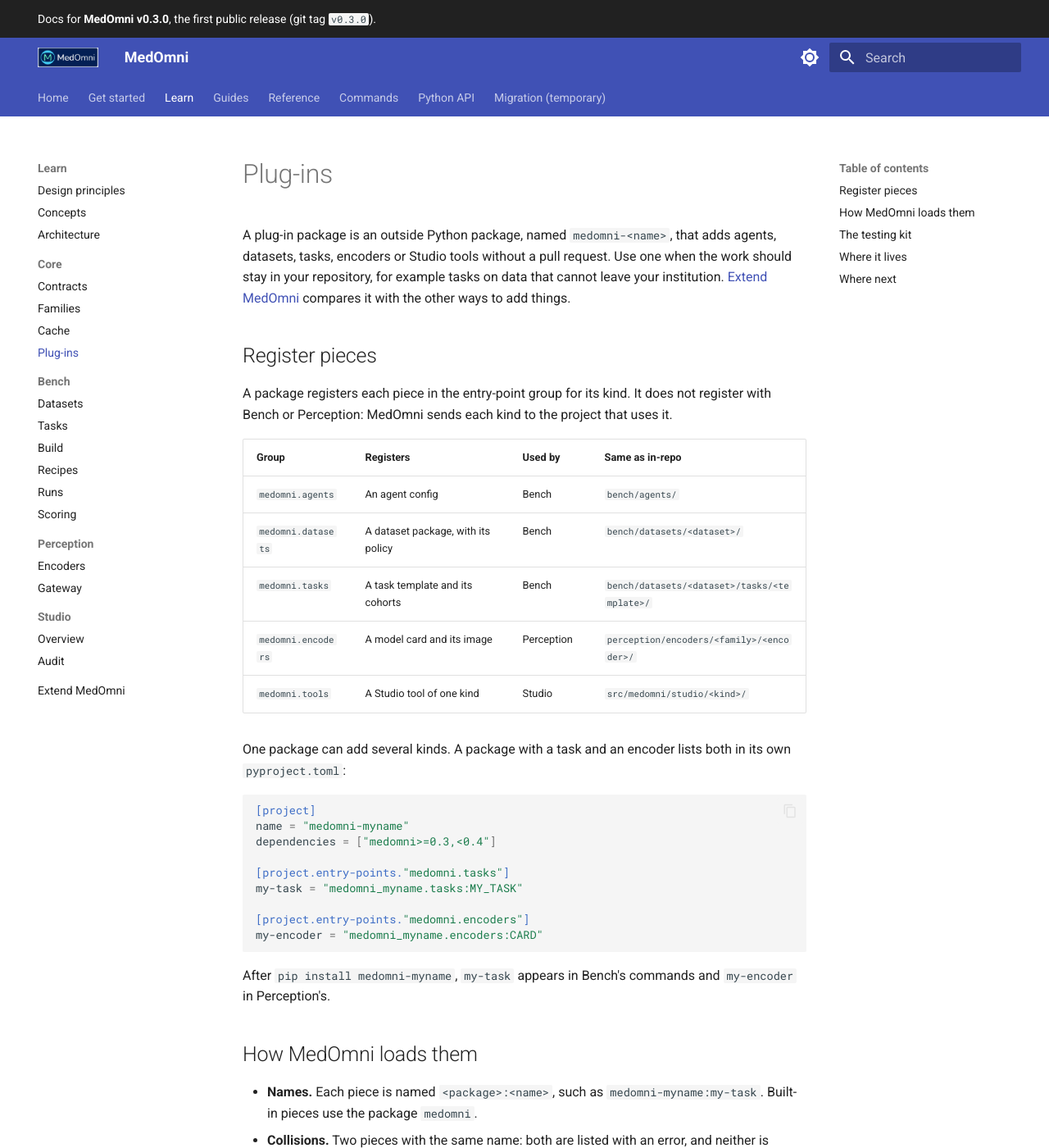
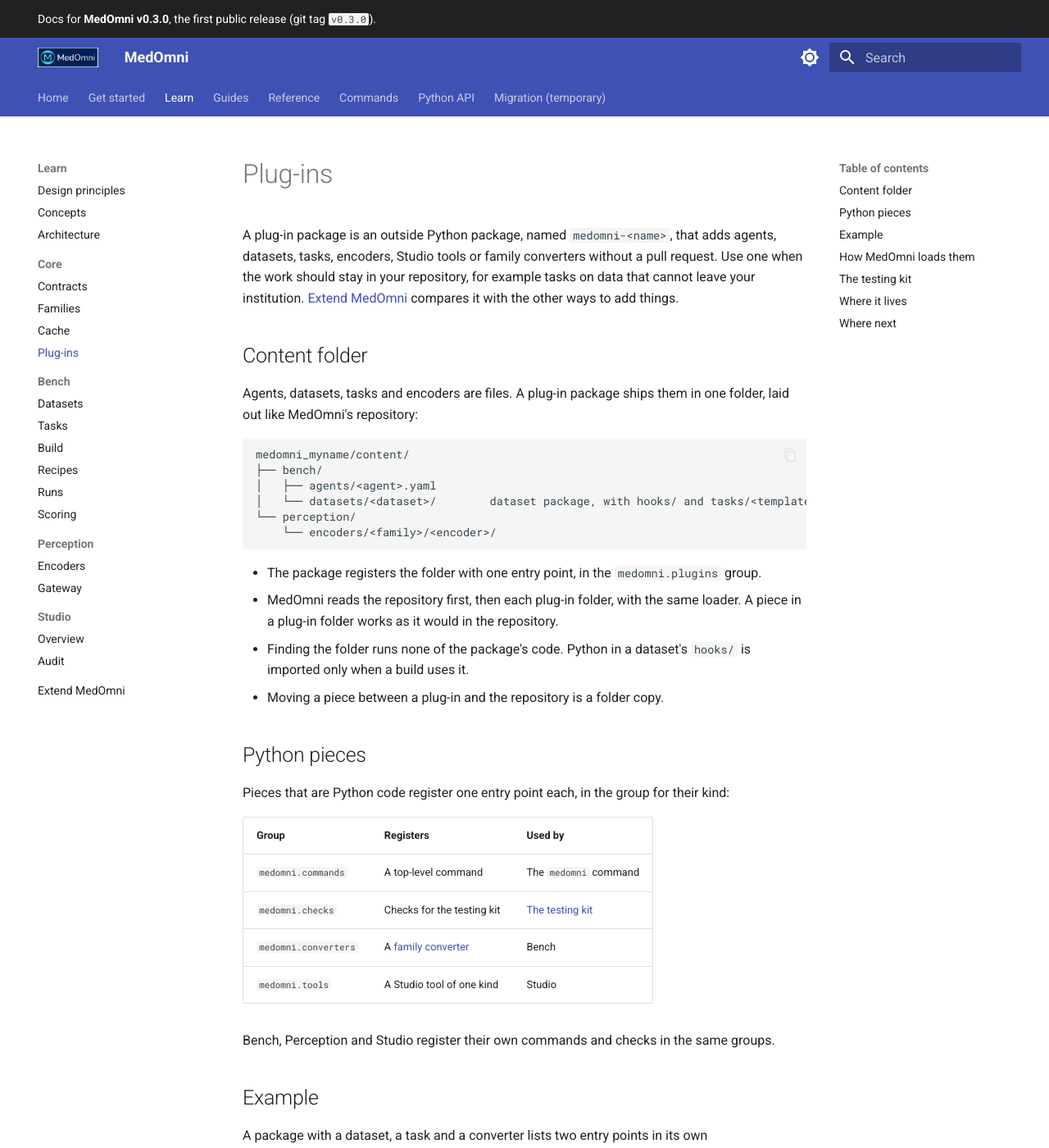
Before and after one commit to medomni/MedOmni, an MkDocs documentation site: the page built from docs/learn/core/plugins.md, in a window 1280 px wide and 1400 px high. Shown: the whole window at 82% size. Built offline with MkDocs 1.6.1 and Material for MkDocs 9.7.7, drawn with Linux system fonts in a browser that asks for light colours; the version menu is left out; some of the changed text lies outside the part shown.

Commit message:
docs: plug-in content as folders through one medomni.plugins entry point (Bosong, 2026-11-06)
- Plug-ins: content folder laid out like the repository; Python pieces (commands, checks, converters, tools) keep their groups; zip installs not supported; both clash rules.
- Contribute, Extend, Principles, Python API: plug-in pieces as a content folder.
- Architecture: C2/C3 rows name folders and entry points; projects register through medomni.commands and medomni.checks (was medomni.projects).

Co-Authored-By: Claude Opus 5.5 <noreply@anthropic.com>
Private-Commit: c2ca736df9d958bf3ff32c81bacfe46f21166ed5

````diff
--- a/docs/learn/core/plugins.md
+++ b/docs/learn/core/plugins.md
@@ -1,48 +1,71 @@
 # Plug-ins
 
-A plug-in package is an outside Python package, named `medomni-<name>`, that adds agents, datasets, tasks, encoders or Studio tools without a pull request. Use one when the work should stay in your repository, for example tasks on data that cannot leave your institution. [Extend MedOmni](../extend.md) compares it with the other ways to add things.
+A plug-in package is an outside Python package, named `medomni-<name>`, that adds agents, datasets, tasks, encoders, Studio tools or family converters without a pull request. Use one when the work should stay in your repository, for example tasks on data that cannot leave your institution. [Extend MedOmni](../extend.md) compares it with the other ways to add things.
 
-## Register pieces
+## Content folder
 
-A package registers each piece in the entry-point group for its kind. It does not register with Bench or Perception: MedOmni sends each kind to the project that uses it.
+Agents, datasets, tasks and encoders are files. A plug-in package ships them in one folder, laid out like MedOmni's repository:
 
-| Group | Registers | Used by | Same as in-repo |
-|---|---|---|---|
-| `medomni.agents` | An agent config | Bench | `bench/agents/` |
-| `medomni.datasets` | A dataset package, with its policy | Bench | `bench/datasets/<dataset>/` |
-| `medomni.tasks` | A task template and its cohorts | Bench | `bench/datasets/<dataset>/tasks/<template>/` |
-| `medomni.encoders` | A model card and its image | Perception | `perception/encoders/<family>/<encoder>/` |
-| `medomni.tools` | A Studio tool of one kind | Studio | `src/medomni/studio/<kind>/` |
+```text
+medomni_myname/content/
+├── bench/
+│   ├── agents/<agent>.yaml
+│   └── datasets/<dataset>/        dataset package, with hooks/ and tasks/<template>/
+└── perception/
+    └── encoders/<family>/<encoder>/
+```
 
-One package can add several kinds. A package with a task and an encoder lists both in its own `pyproject.toml`:
+- The package registers the folder with one entry point, in the `medomni.plugins` group.
+- MedOmni reads the repository first, then each plug-in folder, with the same loader. A piece in a plug-in folder works as it would in the repository.
+- Finding the folder runs none of the package's code. Python in a dataset's `hooks/` is imported only when a build uses it.
+- Moving a piece between a plug-in and the repository is a folder copy.
+
+## Python pieces
+
+Pieces that are Python code register one entry point each, in the group for their kind:
+
+| Group | Registers | Used by |
+|---|---|---|
+| `medomni.commands` | A top-level command | The `medomni` command |
+| `medomni.checks` | Checks for the testing kit | [The testing kit](#the-testing-kit) |
+| `medomni.converters` | A [family converter](families.md#family-converters) | Bench |
+| `medomni.tools` | A Studio tool of one kind | Studio |
+
+Bench, Perception and Studio register their own commands and checks in the same groups.
+
+## Example
+
+A package with a dataset, a task and a converter lists two entry points in its own `pyproject.toml`:
 
 ```toml
 [project]
 name = "medomni-myname"
 dependencies = ["medomni>=0.3,<0.4"]
 
-[project.entry-points."medomni.tasks"]
-my-task = "medomni_myname.tasks:MY_TASK"
+[project.entry-points."medomni.plugins"]
+myname = "medomni_myname:content"
 
-[project.entry-points."medomni.encoders"]
-my-encoder = "medomni_myname.encoders:CARD"
+[project.entry-points."medomni.converters"]
+my-format = "medomni_myname.converters:MyFormat"
 ```
 
-After `pip install medomni-myname`, `my-task` appears in Bench's commands and `my-encoder` in Perception's.
+After `pip install medomni-myname`, its dataset and task appear in Bench's commands.
+
+Install the package as a wheel or in editable mode. Zip installs are not supported: they give no real folder, so hooks cannot load.
 
 ## How MedOmni loads them
 
 - **Names.** Each piece is named `<package>:<name>`, such as `medomni-myname:my-task`. Built-in pieces use the package `medomni`.
-- **Collisions.** Two pieces with the same name: both are listed with an error, and neither is loaded.
-- **Lazy loading.** At start, a command reads the entry-point names only. A piece is imported when a command first uses it.
-- **Validation.** On import, each piece is checked against its [contract](contracts.md). A piece that fails is listed with its error and not used.
+- **Collisions.** A plug-in command that reuses a built-in command name is skipped with a warning, and the built-in runs. Two other pieces of one kind with the same name are both listed with an error, and neither is loaded.
+- **Lazy loading.** At start, a command reads entry-point names and folder paths only. A piece is read or imported when a command first uses it.
+- **Validation.** Each piece is checked against its [contract](contracts.md) when it is read. A piece that fails is listed with its error and not used.
 - **Same as built-in.** A loaded piece works in every command as a built-in piece does.
 
 ```bash
 medomni plugins
 ```
 
-It imports every installed piece, checks it, and lists each package with what it adds and any errors.
+It reads every installed piece, checks it, and lists each package with what it adds and any errors.
 
 ## The testing kit
 
@@ -50,7 +73,7 @@ It imports every installed piece, checks it, and lists each package with what it
 
 ## Where it lives
 
-- `src/medomni/core/plugins/`: entry-point loading
+- `src/medomni/core/plugins/`: finding content folders and entry points
 - `src/medomni/core/testing/`: the check runner
 
 ## Where next
````
Also changed, not shown: docs/api/index.md (+1 -1 lines), docs/guides/contribute.md (+8 -5 lines), docs/learn/architecture.md (+5 -6 lines), docs/learn/extend.md (+6 -6 lines), docs/learn/principles.md (+1 -1 lines).
